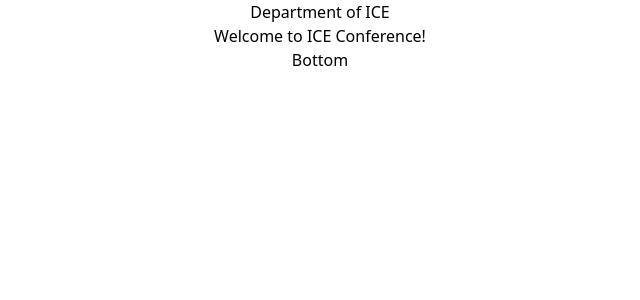
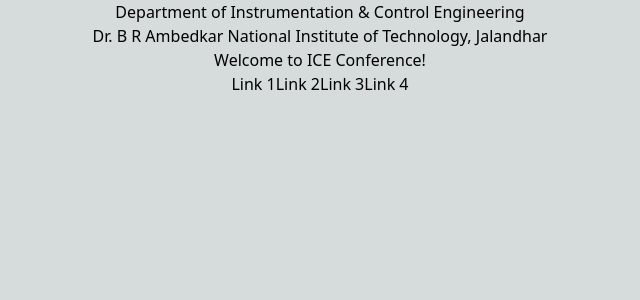
Before and after one commit to thekarananand/ice_con, a Next.js app: page / in a window 1280 px wide. Shown: the top 300 px of the page, without its empty margins (320-960 px from the left). Built offline with nearby package versions, Linux system fonts and the light colour scheme.

Commit message:
Added Components

```diff
--- a/app/foot.jsx
+++ /dev/null
@@ -1,7 +0,0 @@
-const Bottom = () => {
-  return (
-    <div className='something_random'>Bottom</div>
-  )
-}
-
-export default Bottom
--- a/app/layout.jsx
+++ b/app/layout.jsx
@@ -1,6 +1,7 @@
 import HomePage from './page'
-import NavBar from './navbar'
-import Bottom from './foot'
+import NavBar from '@/components/navbar'
+import FooterArea from '@/components/footerarea'
+
 import '@/styles/global.css'
 
 export const metadata = {
@@ -12,17 +13,11 @@
   return (
     <html lang='en'>
       <body>
-        <header>
-          <NavBar/>
-        </header>
 
-        <div>
-          <HomePage/>
-        </div>
+        <NavBar/>
+        <HomePage/>
+        <FooterArea/>
 
-        <footer>
-          <Bottom/>
-        </footer>
       </body>
     </html>
   )
--- a/app/navbar.jsx
+++ /dev/null
@@ -1,8 +0,0 @@
-
-const NavBar = () => {
-  return (
-    <div className='something_random'>Department of ICE</div>
-  )
-}
-
-export default NavBar
--- /dev/null
+++ b/components/footerarea.jsx
@@ -0,0 +1,12 @@
+const FooterArea = () => {
+  return (
+    <footer>
+      <a href="">Link 1</a>
+      <a href="">Link 2</a>
+      <a href="">Link 3</a>
+      <a href="">Link 4</a>
+    </footer>
+  )
+}
+
+export default FooterArea
--- /dev/null
+++ b/components/navbar.jsx
@@ -0,0 +1,11 @@
+
+const NavBar = () => {
+  return (
+    <header>
+      <div>Department of Instrumentation & Control Engineering</div>
+      <div>Dr. B R Ambedkar National Institute of Technology, Jalandhar</div>
+    </header>
+  )
+}
+
+export default NavBar
--- a/styles/global.css
+++ b/styles/global.css
@@ -16,8 +16,8 @@
   }
 }
 
-.something_random{
-    background-color: var(--background-start-rgb);
-    color: var(--foreground-rgb);
+body{
+    background-color: rgb(var(--background-start-rgb));
+    color: rgb(var(--foreground-rgb));
     text-align: center;
 }
```
